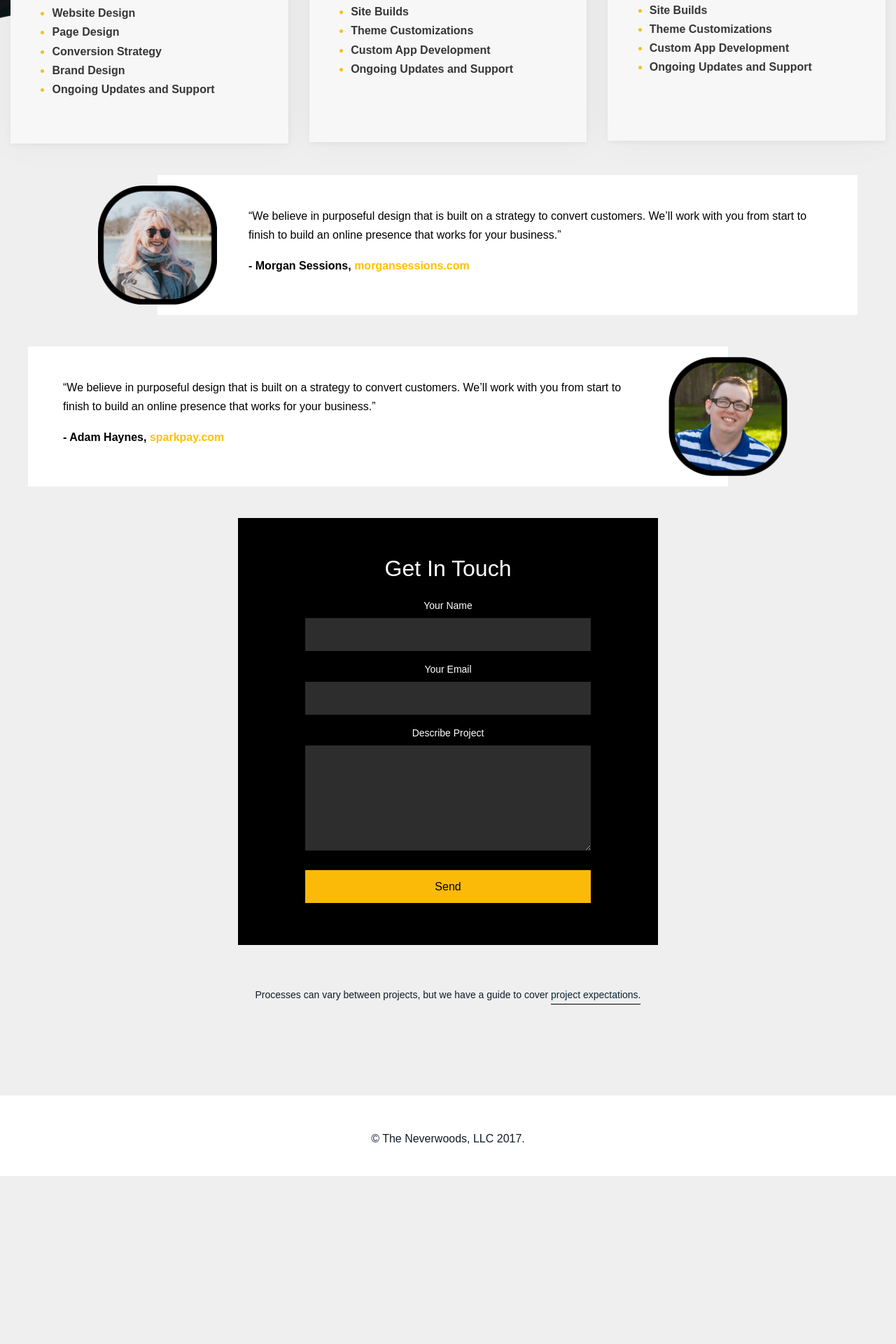
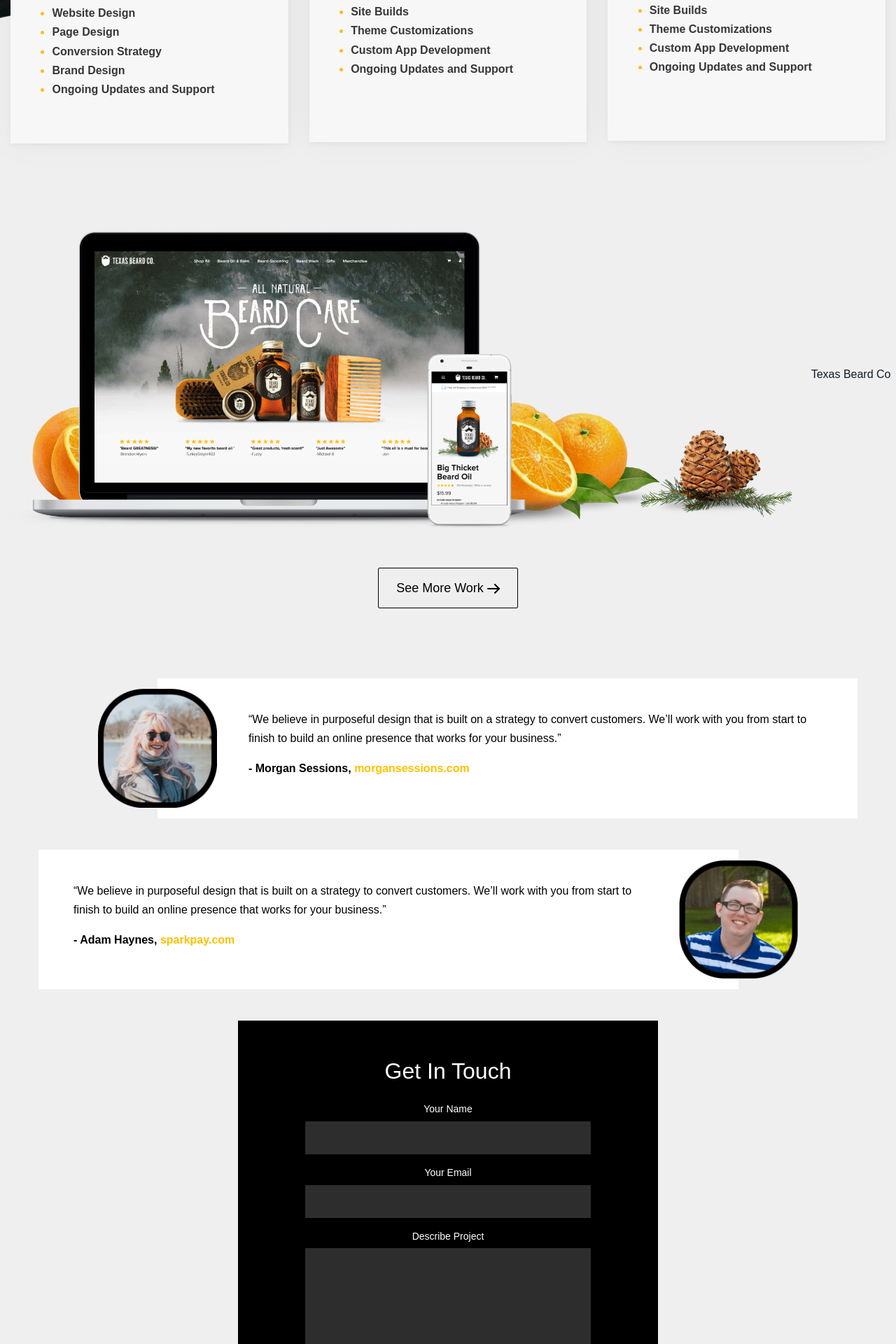
Before and after one commit to GraceNut/theneverwoods.github.io, a Jekyll site: the page built from services/shopify.html, in a window 1280 px wide. Shown: the part 735-2655 px from the top of the page at 70% size. Built offline with Jekyll 4.4.1, drawn with Linux system fonts in a browser that asks for light colours; nearby versions of some CDN libraries; before the commit the page ends 2415 px from its top, so only the background shows below that.

Commit message:
responsive stuffs. last thing to be done is txbrdco feature

```diff
--- a/_sass/_globals.scss
+++ b/_sass/_globals.scss
@@ -5,7 +5,7 @@ html {
 
 body {
   background-color: #ddd;
-  font-family: "sofia-pro",sans-serif;
+  font-family: "sofia-pro", "Sofia Pro", sans-serif;
   font-size: 16px;
   line-height: 1.7;
   color: #131b26;
--- a/_sass/_header.scss
+++ b/_sass/_header.scss
@@ -101,16 +101,22 @@ body {
 
 @media (max-width: 768px) {
   header {
-    height: 150px !important;
+    height: 125px !important;
     background: #0a090c;
 
     .logo {
       width: 100%;
+      height: 71px;
+
+      img {
+        padding-top: 20px;
+      }
     }
 
     nav {
       width: 100%;
-      top: 85px;
+      top: 71px;
+      height: 45px;
 
       ul {
         li {
--- a/css/shopify.scss
+++ b/css/shopify.scss
@@ -3,6 +3,10 @@
 ---
 
 .shopify {
+  .main {
+    padding-bottom: 30px;
+  }
+
   .container {
     background-image: url('/img/shopify-header.png');
     background-size: 100% auto;
@@ -93,6 +97,7 @@
               color: #fbbd1d;
               margin-left: 15%;
               font-size: 16px;
+              padding-right: 15px;
 
               span {
                 color: #373638;
@@ -106,7 +111,7 @@
 
   .testimonials-wrapper {
     max-width: 1200px;
-    margin: 30px auto;
+    margin: 100px auto 30px;
 
     .testimonial {
       width: calc(100% - 200px);
@@ -155,6 +160,7 @@
 
       &.right {
         margin-right: 185px;
+        margin-left: 15px;
 
         img {
           float: right;
@@ -168,4 +174,131 @@
       }
     }
   }
+
+  .highlighted-work {
+    margin-top: 100px;
+    margin-bottom: 30px;
+  }
+
+  .btn.btn-ghost {
+    border: 1px solid currentColor;
+    border-radius: 2px;
+    font-size: 18px;
+    color: black;
+    padding: 12px 25px;
+    display: inline-block;
+    margin-top: 15px;
+
+    span, svg {
+      display: inline-block;
+      vertical-align: middle;
+    }
+  }
 }
+
+
+@media (max-width: 1200px) {
+  .shopify {
+    .container {
+      background-size: auto 1000px;
+      background-position: top center;
+    }
+  }
+}
+
+@media (max-width: 830px) {
+  .shopify {
+    .testimonials-wrapper {
+      .testimonial {
+        p:first-of-type {
+          padding-top: 30px;
+        }
+      }
+    }
+  }
+}
+
+@media (max-width: 768px) {
+  .shopify {
+    header {
+      background: white;
+
+      nav ul li a {
+        color: #0a090c !important;
+      }
+    }
+
+    .main {
+      padding-top: 30px;
+    }
+
+    .hero {
+      padding-top: 50px;
+
+      h1 {
+        font-size: 32px;
+      }
+
+      .btn.btn-primary {
+        font-size: 16px;
+        padding: 10px 20px;
+      }
+    }
+
+    .cards-wrapper {
+      .card {
+        width: 100%;
+        clear: both;
+        margin-bottom: 15px;
+
+        .card-inner {
+          .card-header {
+            padding: 20px 15px;
+          }
+
+          .card-body {
+            height: auto;
+            padding-bottom: 30px;
+          }
+        }
+      }
+    }
+
+    .container {
+      background-size: auto 1000px;
+      background-position: top center;
+    }
+
+    .testimonials-wrapper {
+      margin: 30px auto;
+
+      .testimonial {
+        width: calc(100% - 30px);
+        margin: 100px 15px !important;
+        padding-top: 100px;
+        padding-bottom: 30px;
+
+        p:first-of-type {
+          padding-top: 30px;
+        }
+
+        img {
+          float: none !important;
+          margin: -170px auto 0 !important;
+          display: block;
+        }
+
+        p {
+          padding: 0 15px !important;
+          max-width: 600px !important;
+          margin: 15px auto;
+        }
+      }
+    }
+
+    .btn.btn-ghost {
+      font-size: 16px;
+      padding: 10px 20px;
+    }
+  }
+}
--- a/services/shopify.html
+++ b/services/shopify.html
@@ -83,7 +83,15 @@ redirect_from:
 </div>
 
 <div class="highlighted-work">
+  <img src="/img/shopify-txbrdco.png" alt="">
+  <span>Texas Beard Co</span>
+</div>
 
+<div class="center">
+  <a href="/work" class="btn btn-ghost">
+    <span>See More Work</span>
+    <span><svg xmlns="http://www.w3.org/2000/svg" width="18" height="14"><style>.st10{fill:#FFC100;stroke:#000000;stroke-width:2;stroke-linecap:round;stroke-linejoin:round;} .st11{fill:none;stroke:#000000;stroke-width:2;stroke-linecap:round;stroke-linejoin:round;}</style><path class="st10" d="M1 7h16"/><path class="st11" d="M11 1l6 6-6 6"/></svg></span>
+  </a>
 </div>
 
 <div class="testimonials-wrapper">
```
Also changed, not shown: img/shopify-txbrdco.png (added).
